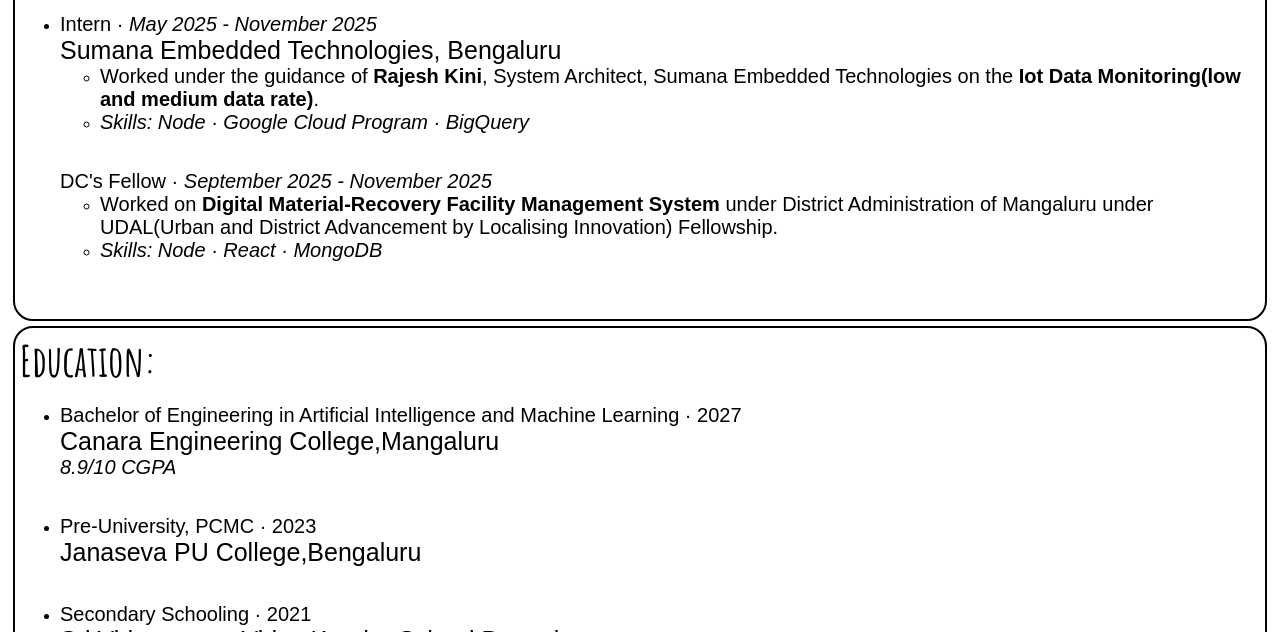
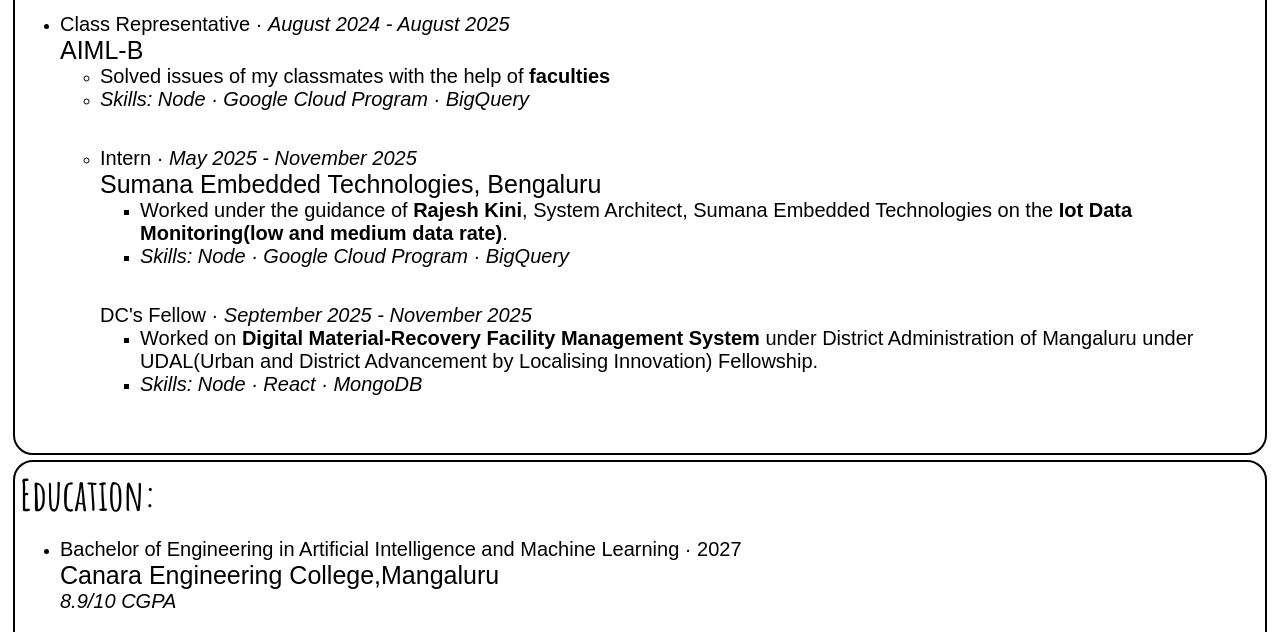
Before and after one commit to Prateekpkini/prateekpkini, a plain HTML site: page index.html in a window 1280 px wide. Shown: the part 752-1384 px from the top of the page. Drawn offline with nearby package versions, Linux system fonts and the light colour scheme; a web font is replaced by a local one.

Commit message:
Added Experience

```diff
--- a/index.html
+++ b/index.html
@@ -53,9 +53,19 @@
 
 
 
-
+    <!--Experience on internships added here-->
     <div class="my13">
         <span id="experience">Experience:</span><br>
+        <ul>
+            <li>
+                <span class="my4"> Class Representative · <i>August 2024 - August 2025</i></span><br>
+                <span class="my2">AIML-B</span><br>
+                <ul>
+                    <li><span class="my4">Solved issues of my classmates with the help of <b>faculties</b></span>
+                    </li>
+                    <li><span class="my4"><i>Skills: Node · Google Cloud Program · BigQuery</i></span></li>
+            </li>
+        </ul><br><br>
         <ul>
             <li>
                 <span class="my4"> Intern · <i>May 2025 - November 2025</i></span><br>
```
